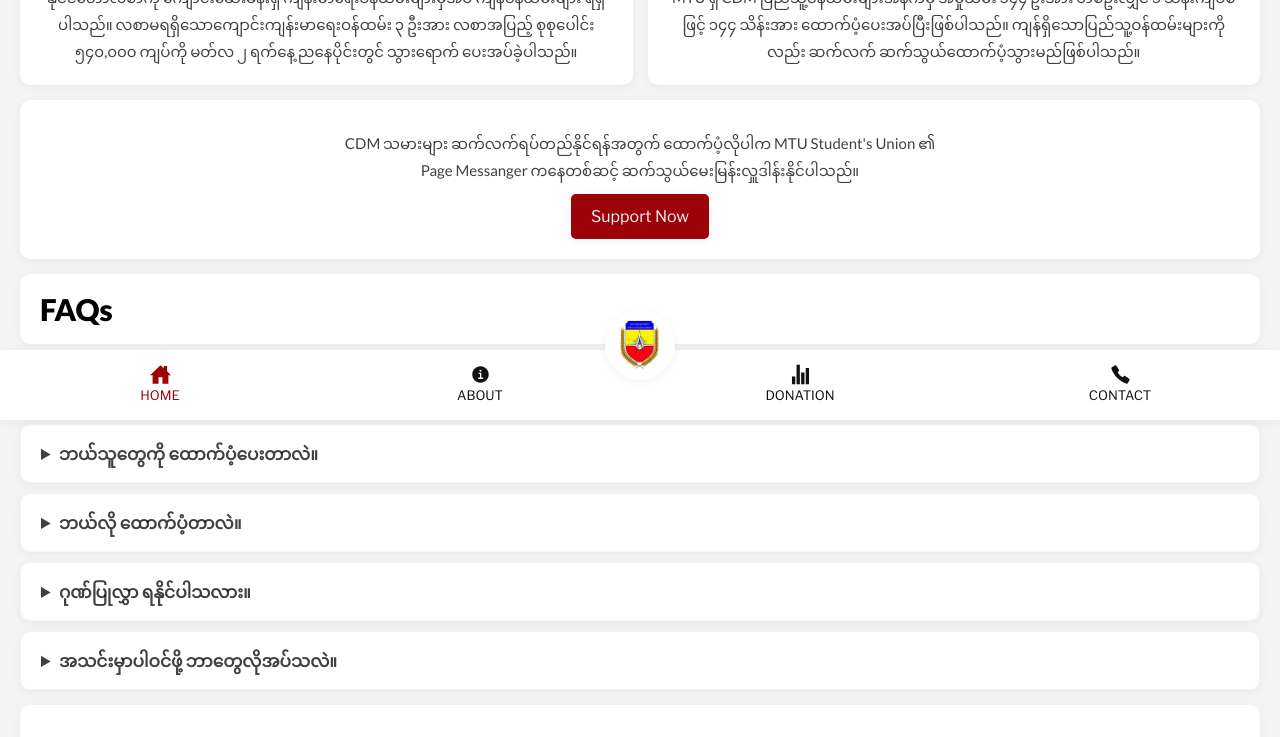
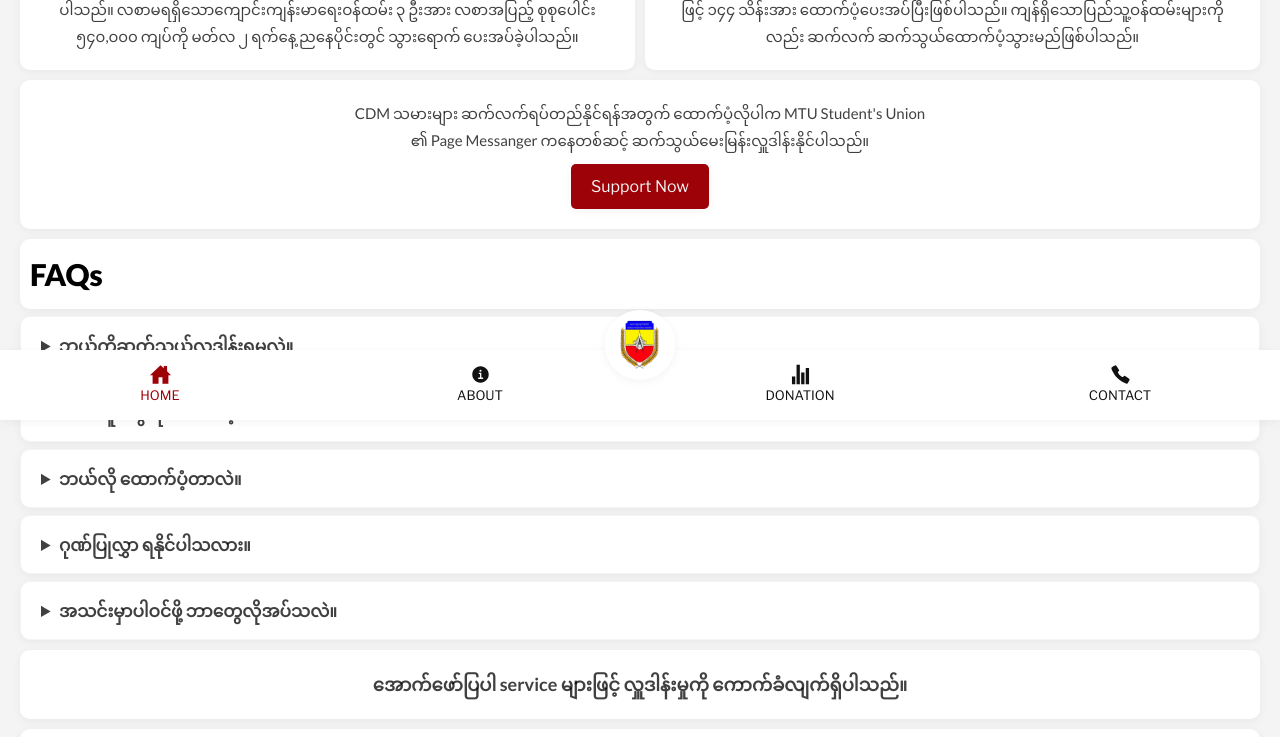
Before and after one commit to htutwaiphyoe/spotify, a Next.js app: page / in a window 1280 px wide. Shown: the part 380-1117 px from the top of the page. Built offline with nearby package versions, Linux system fonts and the light colour scheme.

Commit message:
#add: aboutpage design

```diff
--- a/components/About/About.module.scss
+++ b/components/About/About.module.scss
@@ -3,11 +3,11 @@
 
 .About {
     width: 100%;
-    max-width: 80rem;
+    max-width: 128rem;
     margin: 0 auto;
     flex-direction: column;
     text-align: center;
-    padding: 2rem 1rem 9rem;
+    padding: 0rem 1rem 13rem;
     & div {
         @include center;
     }
--- a/components/About/Strategy/Strategy.module.scss
+++ b/components/About/Strategy/Strategy.module.scss
@@ -2,10 +2,10 @@
 @import "../../../sass/abstracts/variables";
 
 .Strategy {
-    padding: 2rem;
+    padding: 1rem 0 0 0;
     display: grid;
     grid-template-columns: repeat(auto-fit, minmax(20rem, 1fr));
-    gap: 1.5rem;
+    gap: 1rem;
 
     & li {
         @include background;
@@ -14,6 +14,7 @@
 
     & i {
         font-size: 5rem;
+        margin-bottom: 1rem;
         color: $color-primary;
     }
 }
--- a/components/Home/FAQ/FAQ.module.scss
+++ b/components/Home/FAQ/FAQ.module.scss
@@ -9,7 +9,7 @@
 
         padding: 1.5rem 2rem;
         border: 1px solid $color-background;
-        margin-top: 1rem;
+        margin-top: 0.7rem;
         & summary {
             cursor: pointer;
             font-size: 1.7rem;
--- a/components/Home/Home.js
+++ b/components/Home/Home.js
@@ -13,9 +13,8 @@ function Home(props) {
             <Story data={cards} />
             <article>
                 <Paragraph>
-                    CDM သမားများ ဆက်လက်ရပ်တည်နိုင်ရန်အတွက် ထောက်ပံ့လိုပါက MTU Student's Union ၏
-                    <br />
-                    Page Messanger ကနေတစ်ဆင့် ဆက်သွယ်မေးမြန်းလှူဒါန်းနိုင်ပါသည်။
+                    CDM သမားများ ဆက်လက်ရပ်တည်နိုင်ရန်အတွက် ထောက်ပံ့လိုပါက MTU Student's Union ၏ Page
+                    Messanger ကနေတစ်ဆင့် ဆက်သွယ်မေးမြန်းလှူဒါန်းနိုင်ပါသည်။
                 </Paragraph>
                 <Button link={true} url="http://m.me/mtustudentunion">
                     Support Now
@@ -26,10 +25,13 @@ function Home(props) {
             </article>
             <FAQ items={faqs} />
             <article>
-                <Paragraph>
-                    အောက်ဖော်ပြပါ service များဖြင့် လှူဒါန်းမှုကို ကောက်ခံလျက်ရှိပါသည်။
-                </Paragraph>
+                <h2>အောက်ဖော်ပြပါ service များဖြင့် လှူဒါန်းမှုကို ကောက်ခံလျက်ရှိပါသည်။</h2>
+            </article>
+            <article>
                 <Payment data={pays} />
+            </article>
+
+            <article>
                 <Payment data={banks} />
             </article>
         </section>
--- a/components/Home/Home.module.scss
+++ b/components/Home/Home.module.scss
@@ -1,24 +1,18 @@
 @import "../../sass/abstracts/mixins";
 @import "../../sass/abstracts/variables";
 .Home {
-    padding: 1.5rem 2rem 10rem;
+    padding: 1rem 2rem 12rem;
     width: 100%;
     max-width: 128rem;
 
     margin: auto;
     @include responsive(575, 0) {
-        padding: 1rem 1rem 10rem;
+        padding: 1rem 1rem 12rem;
     }
 
-    & article {
-        padding: 2rem;
-        @include background;
-        margin-top: 1.5rem;
-
-        & h1 {
-            font-size: 3rem;
-            font-weight: 900;
-            line-height: 1;
-        }
+    & h1 {
+        font-size: 3rem;
+        font-weight: 900;
+        line-height: 1;
     }
 }
--- a/components/Home/Payment/Payment.js
+++ b/components/Home/Payment/Payment.js
@@ -7,7 +7,7 @@ function PaymentCard(props) {
     const { caption, data } = props.data;
     return (
         <Fragment>
-            <h2>{caption}</h2>
+            <h3>{caption}</h3>
             <ul className={classes.Payment}>
                 {data.map((d, i) => (
                     <li key={i}>
--- a/components/Home/Story/Story.module.scss
+++ b/components/Home/Story/Story.module.scss
@@ -5,7 +5,7 @@
     display: grid;
     grid-template-columns: repeat(auto-fit, minmax(30rem, 1fr));
     place-content: center;
-    gap: 1.5rem;
+    gap: 1rem;
     & li {
         @include background;
         overflow: hidden;
--- a/components/shared/Paragraph/Paragraph.module.scss
+++ b/components/shared/Paragraph/Paragraph.module.scss
@@ -4,5 +4,8 @@
     line-height: 1.8;
     color: $color-muted;
     text-align: center;
-    padding: 0 1rem;
+    width: 100%;
+    max-width: 60rem;
+    margin: 0 auto;
+    padding: 0 1rem 1rem;
 }
--- a/sass/bases/_base.scss
+++ b/sass/bases/_base.scss
@@ -1,4 +1,5 @@
 @import "../abstracts/variables";
+@import "../abstracts/mixins";
 
 *,
 *::after,
@@ -35,8 +36,18 @@ h2 {
     font-size: 1.8rem;
     color: $color-muted;
 }
+h3 {
+    text-align: center;
+    font-size: 1.7rem;
+    color: $color-muted;
+}
 input::placeholder {
     font-size: 1.6rem;
     font-family: inherit;
     color: rgba($color-muted, 0.4);
 }
+article {
+    padding: 2rem 1rem;
+    @include background;
+    margin-top: 1rem;
+}
```
Also changed, not shown: components/About/About.js (+11 -4 lines).
